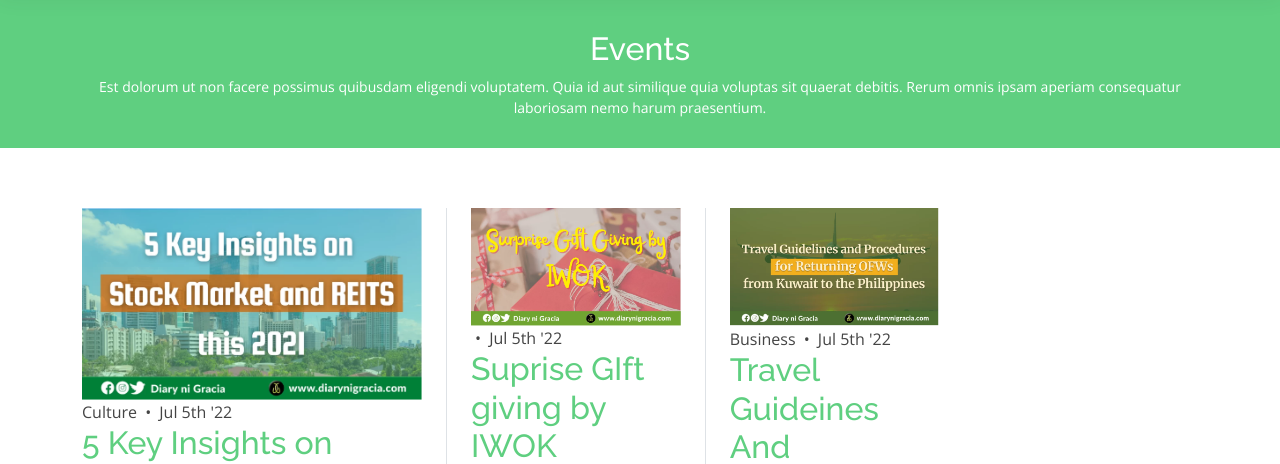
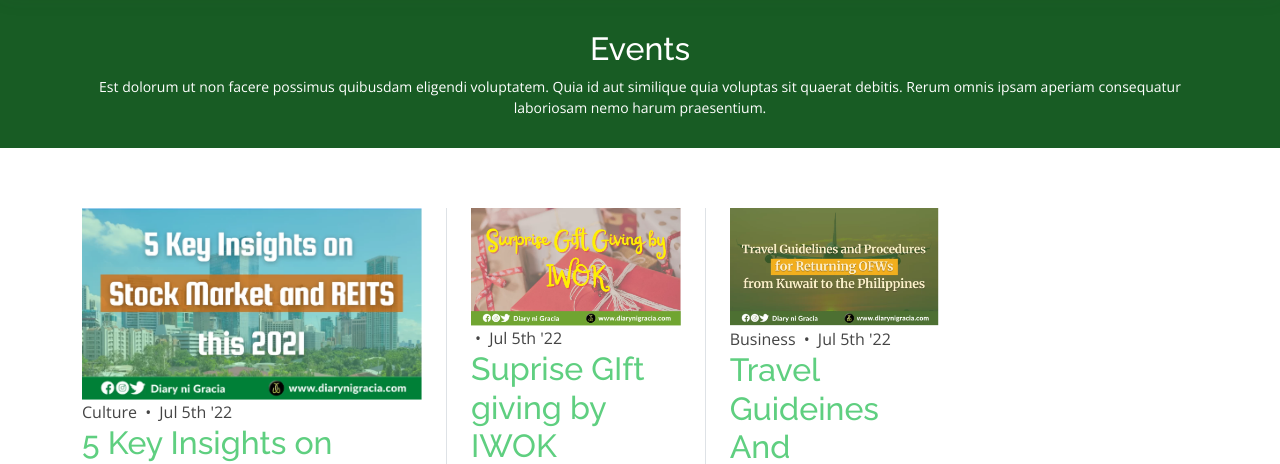
Before and after one commit to 3rdyyy/MGHS-company-website, a PHP site: page /blog.html in a window 1280 px wide. Shown: the part 73-537 px from the top of the page. Run offline with PHP 8.4, Linux system fonts and the light colour scheme.

Commit message:
Update style.css

```diff
--- a/assets/css/style.css
+++ b/assets/css/style.css
@@ -472,7 +472,7 @@ section {
 .breadcrumbs {
   margin-top: 73px;
   text-align: center;
-  background: #5fcf80;
+  background: #185c24 ;
   padding: 30px 0;
   color: #fff;
 }
```
